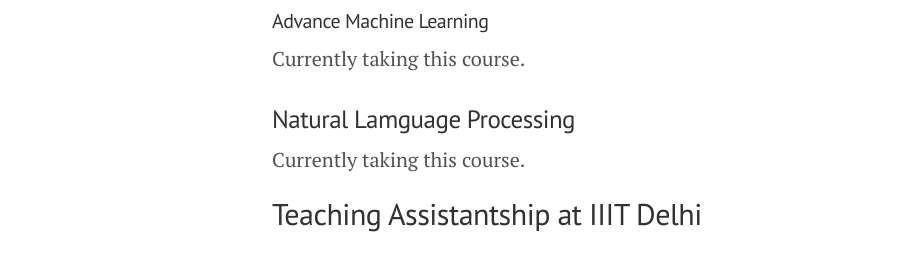
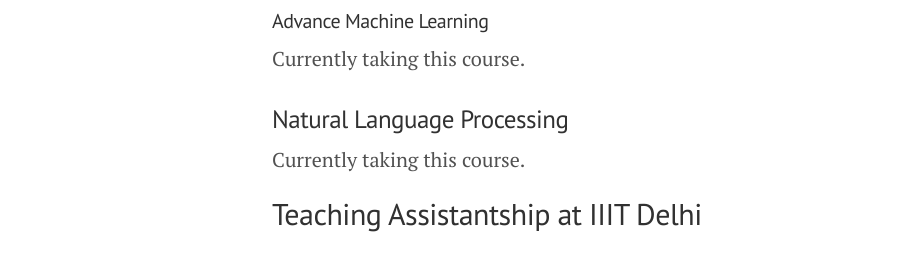
Before and after one commit to raotnameh/raotnameh.github.io, a Jekyll site: the page built from coursework.md, in a window 1280 px wide. Shown: the part 291-562 px from the top of the page, without its empty margins (8-921 px from the left). Built offline with Jekyll 4.4.1, drawn with Linux system fonts in a browser that asks for light colours.

Commit message:
It's just my website

```diff
--- a/coursework.md
+++ b/coursework.md
@@ -10,7 +10,7 @@
 #### Advance Machine Learning
 Currently taking this course.
 
-### Natural Lamguage Processing
+### Natural Language Processing
 Currently taking this course.
 
 ## Teaching Assistantship at IIIT Delhi
```
